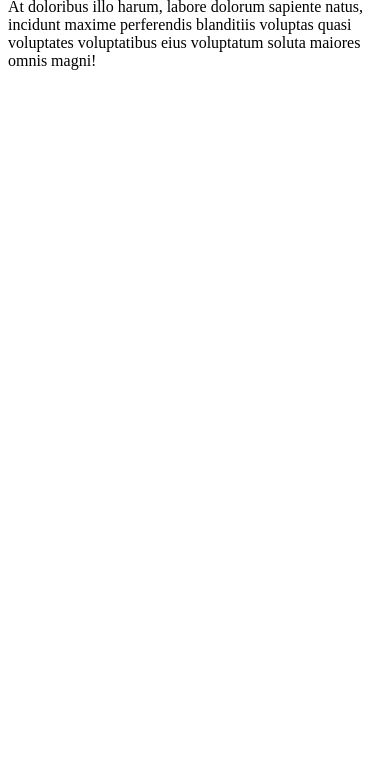
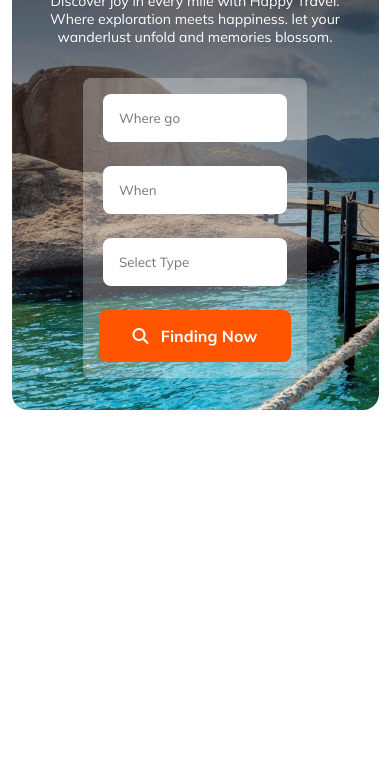
Before and after one commit to stnayem/b9a2-travel-website, a plain HTML site: page index.html in a window 390 px wide. Shown: the part 87-844 px from the top of the page. Drawn offline with Linux system fonts and the light colour scheme.

Commit message:
Banner section responsive done

```diff
--- a/css/styles.css
+++ b/css/styles.css
@@ -0,0 +1,141 @@
+/*--------------
+ Shared styles
+--------------- */
+* {
+    margin: 0 auto;
+    font-family: 'Mulish', sans-serif;
+}
+
+.text-color-gray {
+    color: rgba(19, 19, 24, 0.70);
+
+}
+
+.text-color-white {
+    color: #FFF;
+}
+
+.text-paragraph {
+    font-size: 1rem;
+    font-weight: 400;
+}
+
+
+/*----------------
+ banner section
+---------------- */
+.banner {
+    width: 1170px;
+    height: 500px;
+    background-image: url("../images/banner.png");
+    background-repeat: no-repeat;
+
+    margin: 10px auto;
+    position: relative;
+    z-index: 1;
+
+    display: flex;
+    justify-content: center;
+    align-items: center;
+
+    border-radius: 16px;
+}
+
+.banner-overlay {
+    background: linear-gradient(to bottom, rgba(0, 0, 0, 0.7), rgba(0, 0, 0, 0.0));
+    top: 0;
+    right: 0;
+    bottom: 0;
+    left: 0;
+    border-radius: 16px;
+
+    position: absolute;
+    z-index: 2;
+}
+
+.banner .banner-content {
+    display: flex;
+    flex-direction: column;
+    justify-content: center;
+    align-items: center;
+
+    position: relative;
+    z-index: 3;
+}
+
+.banner h1 {
+    font-size: 4rem;
+    font-weight: 800;
+    padding-bottom: 24px;
+}
+
+
+.banner .text-description {
+    text-align: center;
+    width: 70%;
+    padding-bottom: 48px;
+}
+
+.finding-place-sec {
+    display: flex;
+    gap: 24px;
+
+    padding: 16px;
+    border-radius: 8px;
+    background: rgba(255, 255, 255, 0.30);
+}
+
+
+.finding-place-sec input {
+    padding: 1rem;
+    border-radius: 8px;
+    background: #FFF;
+
+    border: 0;
+}
+
+.finding-place-sec .button-wrapper {
+    border-radius: 8px;
+    background: #FF5400;
+    padding: 16px 34px;
+    color: #FFF;
+}
+
+.finding-place-sec .button-wrapper span {
+    padding-left: 8px;
+    font-size: 1rem;
+    font-weight: 700;
+}
+
+
+
+/* Responsive Media Queries */
+/* --------------
+    mobile screen
+---------------- */
+@media screen and (max-width:600px) {
+    .banner {
+        max-width: 335px;
+        height: auto;
+        padding: 32px 16px;
+    }
+
+
+    .banner h1 {
+        font-size: 1.4rem;
+        padding-bottom: 8px;
+    }
+
+    .banner .text-description {
+        font-size: 0.88rem;
+        font-weight: 400;
+        width: 100%;
+        padding-bottom: 32px;
+    }
+
+    .finding-place-sec {
+        flex-direction: column;
+        margin: 0;
+    }
+
+}
--- a/index.html
+++ b/index.html
@@ -4,6 +4,17 @@
 <head>
     <meta charset="UTF-8">
     <meta name="viewport" content="width=device-width, initial-scale=1.0">
+    <!--Mulish font from google fonts -->
+    <link rel="preconnect" href="https://fonts.googleapis.com">
+    <link rel="preconnect" href="https://fonts.gstatic.com" crossorigin>
+    <link href="https://fonts.googleapis.com/css2?family=Mulish:wght@400;500;600;700;800&display=swap" rel="stylesheet">
+
+    <!-- font-awesome scripts -->
+    <script src="https://kit.fontawesome.com/487e2a57d2.js" crossorigin="anonymous"></script>
+    <!-- <i class="fa-solid fa-caret-down"></i> -->
+
+    <!-- Link css -->
+    <link rel="stylesheet" href="css/styles.css">
     <title>Happy Travel</title>
 </head>
 
@@ -13,11 +24,21 @@
         <nav></nav>
 
         <section class="banner">
-            <h1 class="banner-title">Explore Your Travel</h1>
-            <p class="text-color-gray text-description">Lorem ipsum dolor sit amet consectetur adipisicing elit. At
-                doloribus illo harum, labore dolorum sapiente natus, incidunt maxime perferendis blanditiis voluptas
-                quasi voluptates voluptatibus eius voluptatum soluta maiores omnis magni!</p>
-            <div class="finding-sec"></div>
+            <div class="banner-overlay"></div>
+            <div class="banner-content">
+                <h1 class="text-color-white banner-title">Explore Your Travel</h1>
+                <p class="text-color-white text-description">Discover joy in every mile with Happy Travel. Where
+                    exploration meets happiness. let your wanderlust unfold and memories blossom.</p>
+                <div class="finding-place-sec">
+                    <input class="text-color-gray" type="text" placeholder="Where go">
+                    <input class="text-color-gray" type="text" placeholder="When">
+                    <input class="text-color-gray" type="text" placeholder="Select Type">
+                    <div class="button-wrapper">
+                        <i class="fa-solid fa-magnifying-glass"></i>
+                        <span>Finding Now</span>
+                    </div>
+                </div>
+            </div>
         </section>
     </header>
 </body>
```
Also changed, not shown: Images/banner.png (renamed from Images/Group 13 (1) (1).png).
